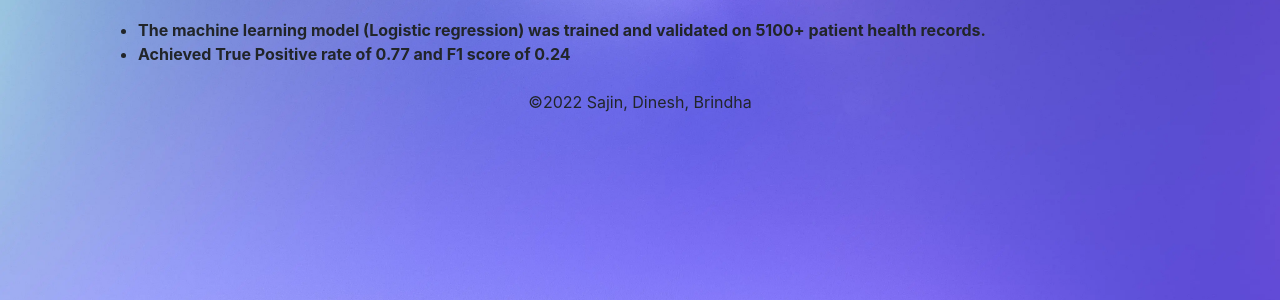
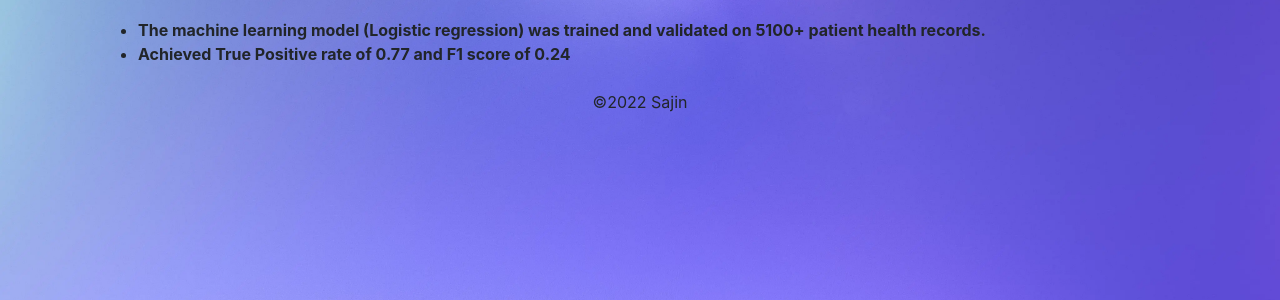
Before and after one commit to Sajinaaron07/Stroke-prediction, a Flask app: page /about in a window 1280 px wide. Shown: the part 442-742 px from the top of the page. Run offline with Flask 2, Linux system fonts and the light colour scheme; parts of the project's set-up code (start-up, migrations or seed data) failed here and were passed over; some libraries are stand-ins or nearby versions.

Commit message:
Updated developer's name

```diff
--- a/templates/about.html
+++ b/templates/about.html
@@ -32,7 +32,7 @@ parameters like gender, age, various diseases, and smoking status.</b></div>
 
 
 	<div class="container">
-		<footer>&copy;2022 Sajin, Dinesh, Brindha</footer>
+		<footer>&copy;2022 Sajin</footer>
 	</div>
 
 </div>
```
